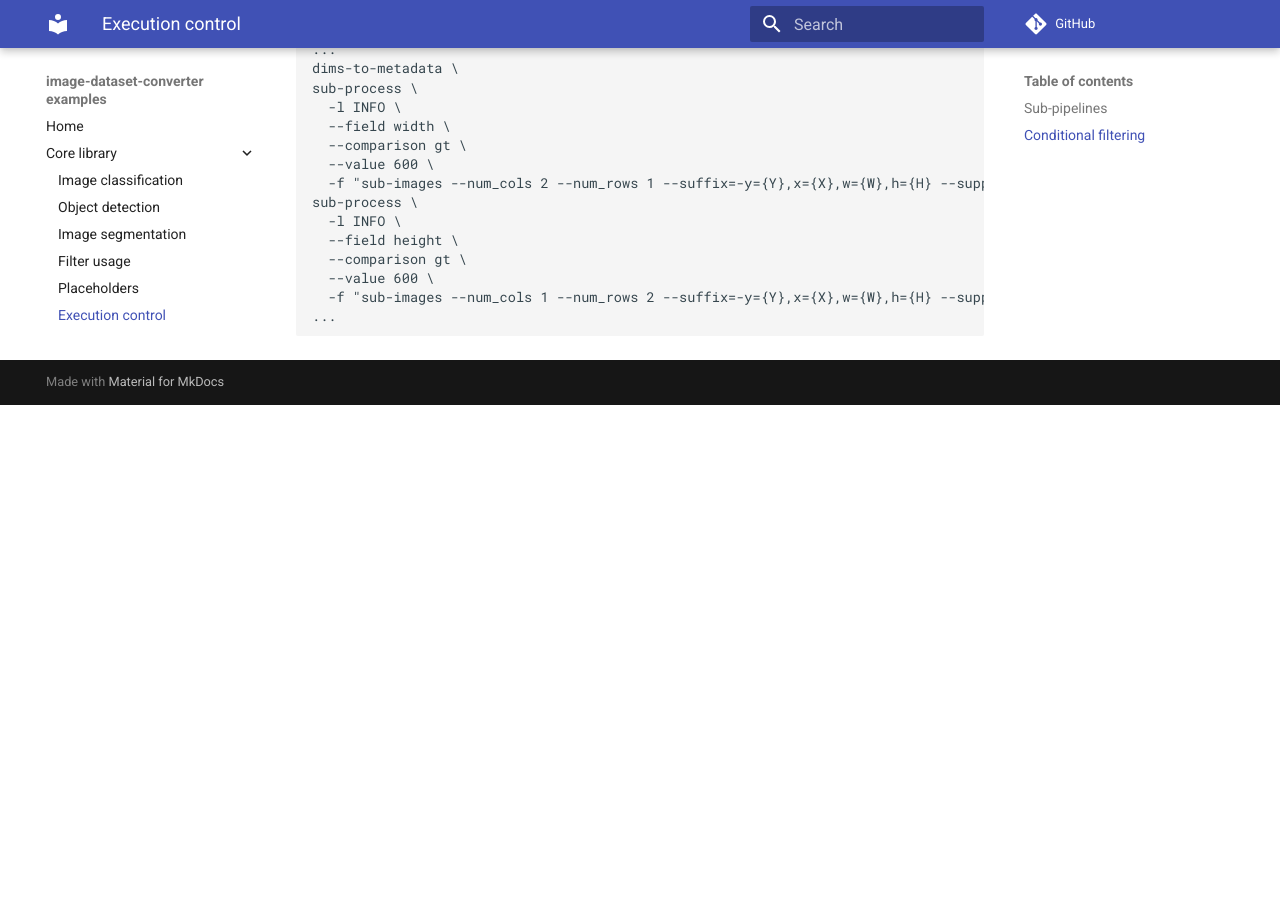
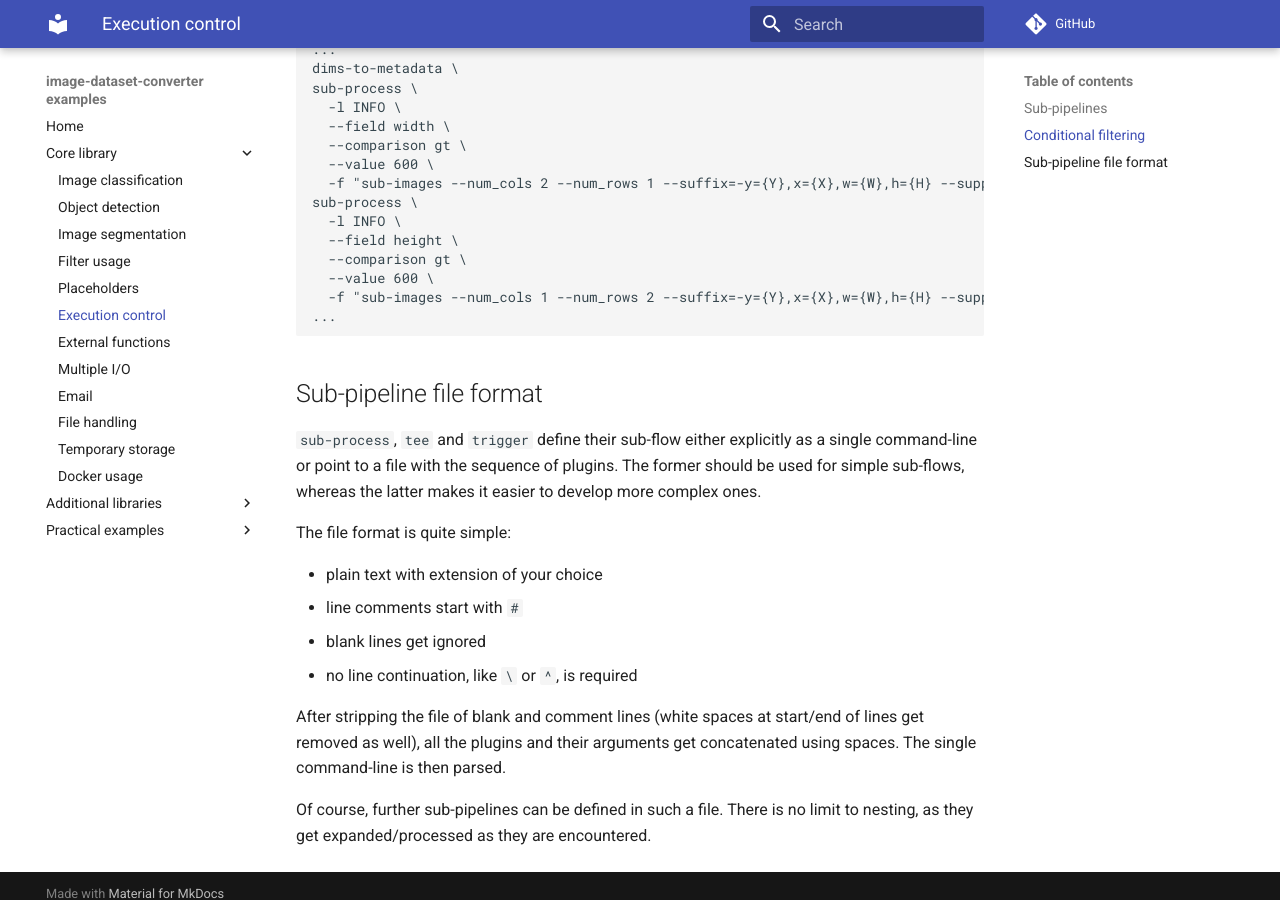
Before and after one commit to waikato-datamining/image-dataset-converter-examples, an MkDocs documentation site: the page built from docs/execution_control.md, in a window 1280 px wide and 900 px high, scrolled down 1207 px. Built offline with MkDocs 1.6.1 and Material for MkDocs 9.7.7, drawn with Linux system fonts in a browser that asks for light colours; comment, search, counter and statistics services are not loaded; before the commit the page ends 1612 px from its top, so only the background shows below that.

Commit message:
added section on sub-pipeline file format (sub-process/tee/trigger)

````diff
--- a/docs/execution_control.md
+++ b/docs/execution_control.md
@@ -63,3 +63,25 @@
   -f "sub-images --num_cols 1 --num_rows 2 --suffix=-y={Y},x={X},w={W},h={H} --suppress_empty dims-to-metadata" \
 ...
 ```
+
+
+# Sub-pipeline file format
+
+`sub-process`, `tee` and `trigger` define their sub-flow either explicitly
+as a single command-line or point to a file with the sequence of plugins. The
+former should be used for simple sub-flows, whereas the latter makes it easier
+to develop more complex ones.
+
+The file format is quite simple:
+
+* plain text with extension of your choice
+* line comments start with `#`
+* blank lines get ignored
+* no line continuation, like `\` or `^`, is required
+
+After stripping the file of blank and comment lines (white spaces at start/end
+of lines get removed as well), all the plugins and their arguments get
+concatenated using spaces. The single command-line is then parsed.
+
+Of course, further sub-pipelines can be defined in such a file. There is no
+limit to nesting, as they get expanded/processed as they are encountered.
````
